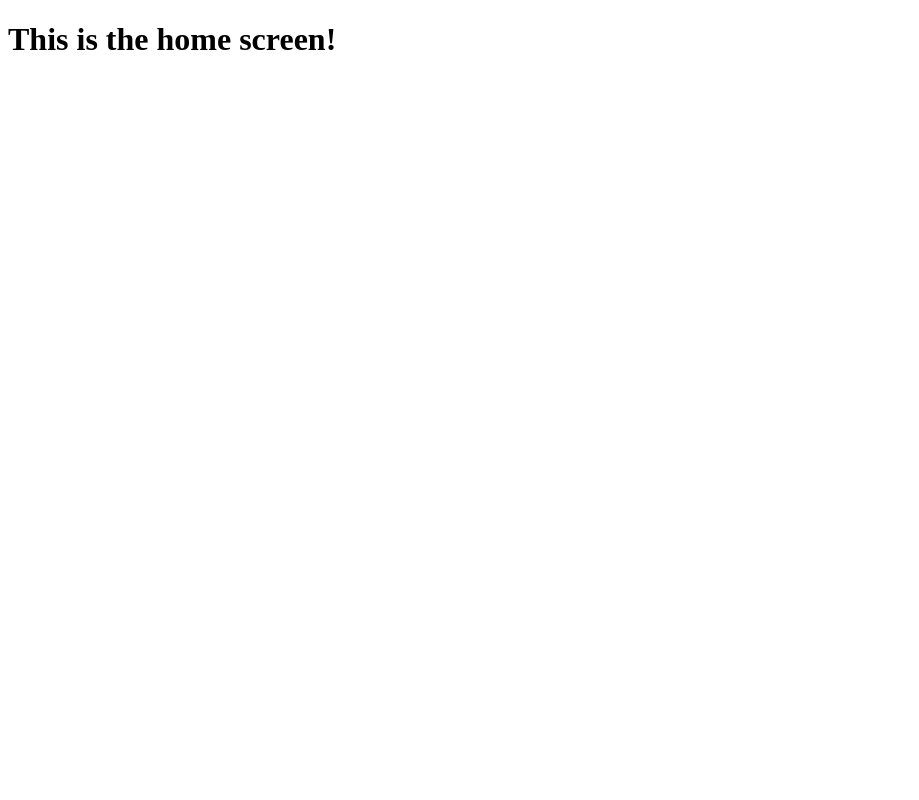
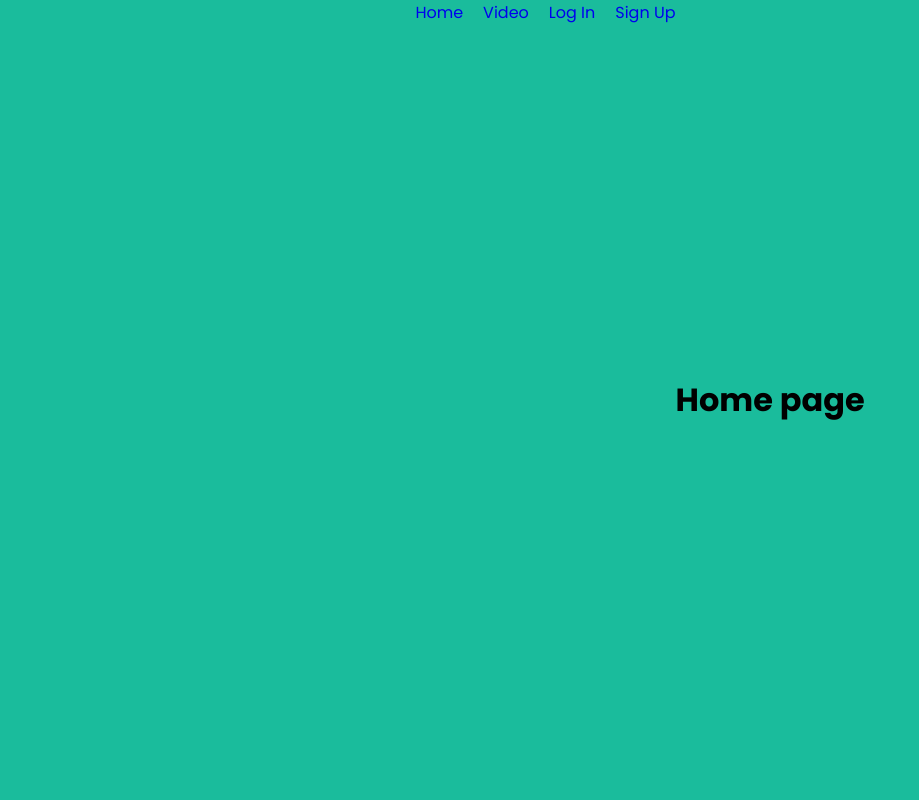
Before and after one commit to samragyee-d/bitcamp-hack, a Flask app: page / in a window 1280 px wide. Shown: the whole page, without its empty margins (0-919 px from the left). Run offline with Flask 3, Linux system fonts and the light colour scheme; parts of the project's set-up code (start-up, migrations or seed data) failed here and were passed over.

Commit message:
added nav bar to home screen

```diff
--- a/static/css/style.css
+++ b/static/css/style.css
@@ -106,3 +106,19 @@ form .button input:hover {
 form .signup-link a:hover {
   text-decoration: underline;
 }
+
+nav a:hover {
+  font-weight: bold;
+}
+
+nav a {
+  text-decoration: none;
+}
+
+nav {
+  display: flex;
+  flex-direction: row;
+  justify-content: flex-start;
+  gap: 20px;
+  height: 100vh;
+}
--- a/templates/home.html
+++ b/templates/home.html
@@ -1,9 +1,7 @@
-<!DOCTYPE html>
-<html>
-<head>
-    <title>Home</title>
-</head>
-<body>
-    <h1>This is the home screen!</h1>
-</body>
-</html>
+{% extends 'navbar.html' %}
+
+{% block title %}Home{% endblock %}
+
+{% block content %}
+<h1>Home page</h1>
+{% endblock %}
--- a/templates/navbar.html
+++ b/templates/navbar.html
@@ -3,14 +3,15 @@
 <head>
   <meta charset="UTF-8">
   <title>{% block title %}{% endblock %} -- EvaStudy</title>
+  <link rel="stylesheet" href="/static/css/style.css" />
   <link rel="stylesheet" href="{{ url_for('static', filename='style.css') }}">
 </head>
 <body>
   <nav>
+    <a href="/">Home</a>
     <a href="/video">Video</a>
+    <a href="/login">Log In</a>
     <a href="/register">Sign Up</a>
-    <a href="/login">Log In</a>
-    <a href="/">Home</a>
   </nav>
   {% block content %}{% endblock %}
 </body>
--- a/templates/video.html
+++ b/templates/video.html
@@ -2,11 +2,8 @@
 
 {% block title %}Webcam Recorder{% endblock %}
 
-{% block header %}
+{% block content %}
 <h1>Webcam Recorder</h1>
-{% endblock %}
-
-{% block content %}
 <link rel="stylesheet" type="text/css" href="/static/css/video.css">
 <div class="container">
   <!-- Left: Webcam Recorder -->
```
